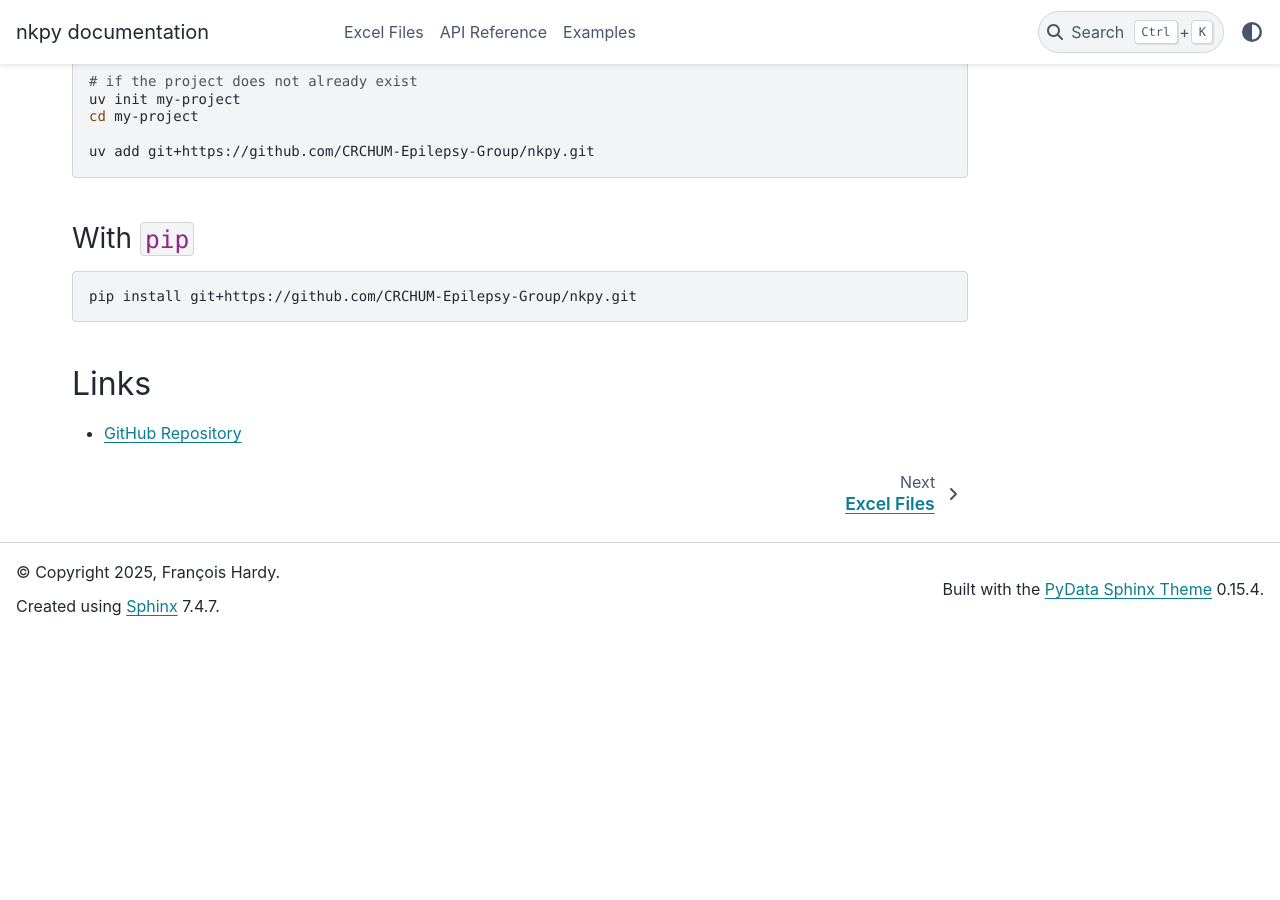
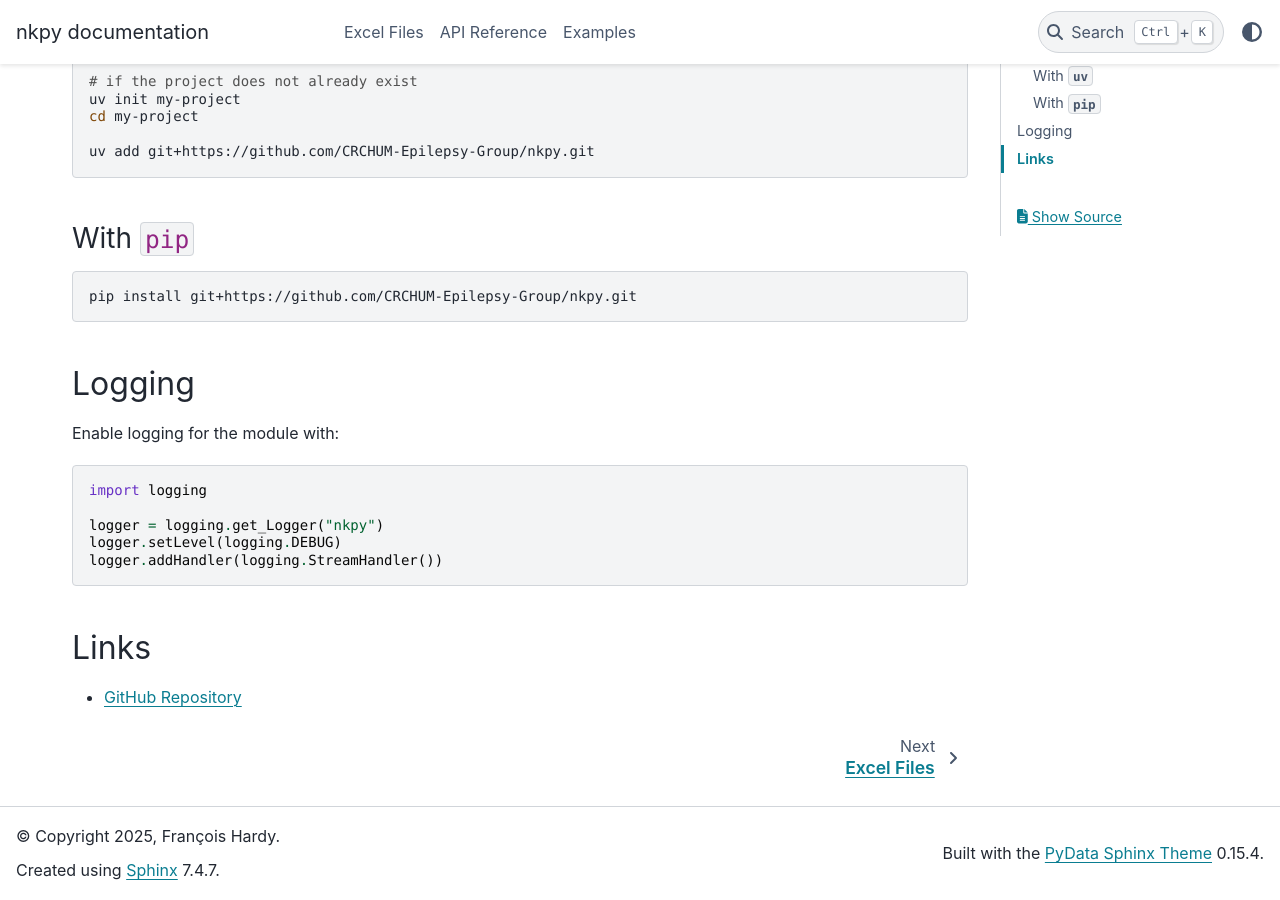
Before and after one commit to CRCHUM-Epilepsy-Group/nkpy, a Sphinx documentation site: the page built from docs/index.rst, in a window 1280 px wide and 900 px high, scrolled down 550 px. Built offline with Sphinx 7.4.7 and the PyData theme 0.15.4, drawn with Linux system fonts in a browser that asks for light colours; before the commit the page ends 1186 px from its top, so only the background shows below that.

Commit message:
Add logging information in documentation

```diff
--- a/docs/index.rst
+++ b/docs/index.rst
@@ -43,6 +43,21 @@
 
    pip install git+https://github.com/CRCHUM-Epilepsy-Group/nkpy.git
 
+
+Logging
+-------
+
+Enable logging for the module with:
+
+.. code-block:: python
+
+   import logging
+
+   logger = logging.get_Logger("nkpy")
+   logger.setLevel(logging.DEBUG)
+   logger.addHandler(logging.StreamHandler())
+
+
 Links
 -----
 - `GitHub Repository <https://github.com/CRCHUM-Epilepsy-Group/nkpy>`_
```
